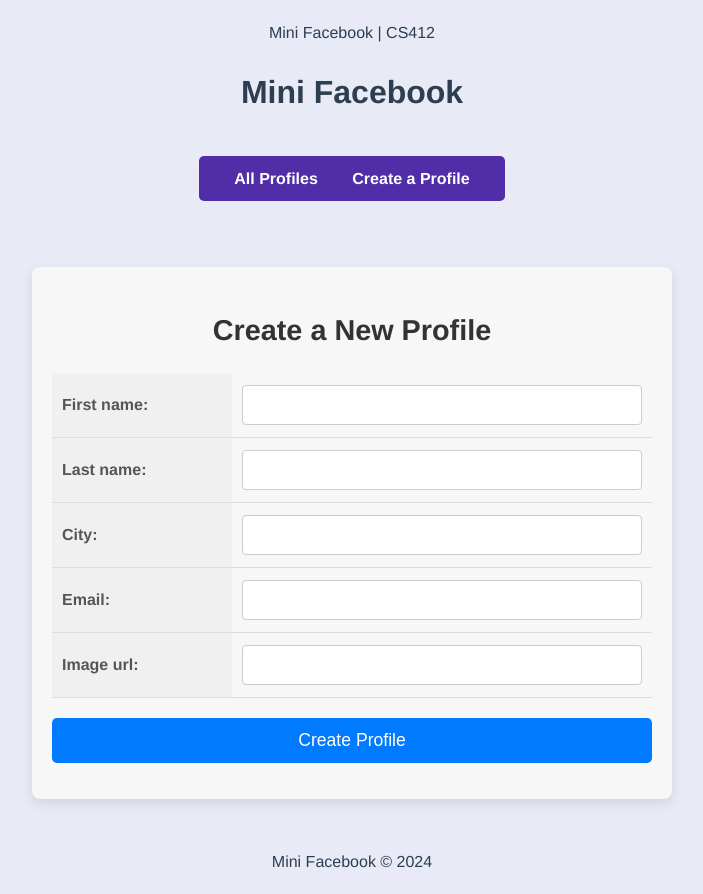
After one commit to trucdg/test-heroku, a Django app: page /mini_fb/create_profile in a window 1280 px wide. The commit adds this page. Shown: the whole page, without its empty margins (288-991 px from the left). Run offline with Django 5.2, Linux system fonts and the light colour scheme.

Commit message:
add create profile page

```diff
--- /dev/null
+++ b/mini_fb/forms.py
@@ -0,0 +1,18 @@
+from django import forms
+from .models import Profile, StatusMessage
+
+
+class CreateProfileForm(forms.ModelForm):
+    """
+    A form class to create and update Profile instances
+    This form fields correspond to the Profile model attributes
+    """
+
+    class Meta:
+        """
+        This metadata class defines the model to use and the fields that will be included in the form
+        """
+
+        # Specify the model that this form associated with
+        model = Profile
+        fields = ["first_name", "last_name", "city", "email", "image_url"]
--- a/mini_fb/templates/mini_fb/base.html
+++ b/mini_fb/templates/mini_fb/base.html
@@ -18,6 +18,7 @@ mini_fb/templates/mini_fb/base.html
         <nav>
             <ul>
                 <li><a href="{% url 'mini_fb:show_all_profiles_view' %}"> All Profiles</a></li>
+                <li><a href="{% url 'mini_fb:create_profile' %}"> Create a Profile</a></li>
             </ul>
         </nav>
 
--- /dev/null
+++ b/mini_fb/templates/mini_fb/create_profile_form.html
@@ -0,0 +1,22 @@
+<!-- mini_fb/templates/mini_fb/create_profile_form.html -->
+
+{% extends 'mini_fb/base.html' %}
+
+{% block content %}
+    <div class="profile-form-container">
+        <h1> Create a New Profile </h1>
+
+        <!-- Display the form in the table layout -->
+        <!-- since the view is connected to the URL /profile/create_profile
+             we don't need to specify form action -->
+         <form method="POST">
+            {% csrf_token %}
+            <!-- Render the form fields as table -->
+            <table class="profile-form-table">
+                {{ form.as_table }}
+            </table>
+            <!-- Submit button -->
+            <button type="submit" class="create-profile-submit-btn">Create Profile</button>
+         </form>
+    </div>
+{% endblock %}
--- a/mini_fb/urls.py
+++ b/mini_fb/urls.py
@@ -5,5 +5,8 @@ app_name = "mini_fb"
 
 urlpatterns = [
     path(r"", views.ShowAllProfilesView.as_view(), name="show_all_profiles_view"),
-    path(r"profile/<int:pk>", views.ShowProfilePageView.as_view(), name="show_profile"),
+    path(
+        r"profile/<int:pk>/", views.ShowProfilePageView.as_view(), name="show_profile"
+    ),
+    path(r"create_profile", views.CreateProfileView.as_view(), name="create_profile"),
 ]
--- a/mini_fb/views.py
+++ b/mini_fb/views.py
@@ -1,6 +1,7 @@
-from django.shortcuts import render
-from django.views.generic import ListView, DetailView
+from django.views.generic import ListView, DetailView, CreateView
 from .models import Profile
+from .forms import CreateProfileForm
+from django.urls import reverse
 
 
 # Create your views here.
@@ -29,3 +30,42 @@ class ShowProfilePageView(DetailView):
     template_name = "mini_fb/show_profile.html"
 
     context_object_name = "profile"
+
+
+class CreateProfileView(CreateView):
+    """
+    a class inherits from the generic CreateView class
+    handles request to URL: '/mini_fb/create_profile/'
+    - on GET: returns a form to create a Profile instance
+    - on POST: process and validate the form,
+               then create and save the new Profile,
+               then redirect to the DetailView of this Profile
+
+    """
+
+    # Specify the form that this view use
+    form_class = CreateProfileForm
+    template_name = "mini_fb/create_profile_form.html"
+
+    def form_valid(self, form):
+        """
+        This method is called after the form is validated
+        before saving the data to the database
+        """
+        print(f"CreateProfileView.form_valid(): form={form.cleaned_data}")
+        print(f"CreateProfileView.form_valid(): self.kwargs={self.kwargs}")
+        return super().form_valid(form)
+
+    def form_invalid(self, form):
+        """
+        this method is called when the form is invalid
+        """
+        print(f"CreateProfileView.form_invalid(): form={form.cleaned_data}")
+        print(f"CreateProfileView.form_invalid(): self.kwargs={self.kwargs}")
+        return super().form_invalid(form)
+
+    def get_success_url(self) -> str:
+        """
+        return the URL to redirect on success
+        """
+        return reverse("mini_fb:show_profile", kwargs={"pk": self.object.pk})
--- a/static/styles.css
+++ b/static/styles.css
@@ -402,3 +402,85 @@ img.profile-image {
     margin: 0;
     font-size: 1.1em;
 }
+
+/* Create New Profile Form */
+.profile-form-container {
+    max-width: 600px;
+    margin: 50px auto;
+    padding: 20px;
+    background-color: #f7f7f7;
+    border-radius: 8px;
+    box-shadow: 0 4px 12px rgba(0, 0, 0, 0.1);
+}
+
+.profile-form-container h1 {
+    text-align: center;
+    font-size: 1.8em;
+    color: #333;
+    margin-bottom: 20px;
+}
+
+.profile-form-table {
+    width: 100%;
+    border-collapse: collapse;
+    margin-bottom: 20px;
+}
+
+.profile-form-table th,
+.profile-form-table td {
+    padding: 12px 10px;
+    border-bottom: 1px solid #ddd;
+}
+
+.profile-form-table th {
+    text-align: left;
+    background-color: #f0f0f0;
+    font-weight: bold;
+    color: #555;
+    width: 30%;
+}
+
+.profile-form-table td {
+    width: 70%;
+}
+
+.profile-form-table input,
+.profile-form-table select,
+.profile-form-table textarea {
+    width: 100%;
+    padding: 10px;
+    border: 1px solid #ccc;
+    border-radius: 4px;
+    font-size: 1em;
+}
+
+.create-profile-submit-btn {
+    width: 100%;
+    padding: 12px;
+    background-color: #007bff;
+    color: #fff;
+    border: none;
+    border-radius: 5px;
+    font-size: 1.1em;
+    cursor: pointer;
+}
+
+.create-profile-submit-btn:hover {
+    background-color: #ed4aed;
+}
+
+/* Media Query for smaller screens */
+@media (max-width: 600px) {
+    .profile-form-container {
+        padding: 15px;
+    }
+
+    .profile-form-table th, .profile-form-table td {
+        padding: 10px 5px;
+    }
+
+    .create-profile-submit-btn {
+        font-size: 1em;
+        padding: 10px;
+    }
+}
```
